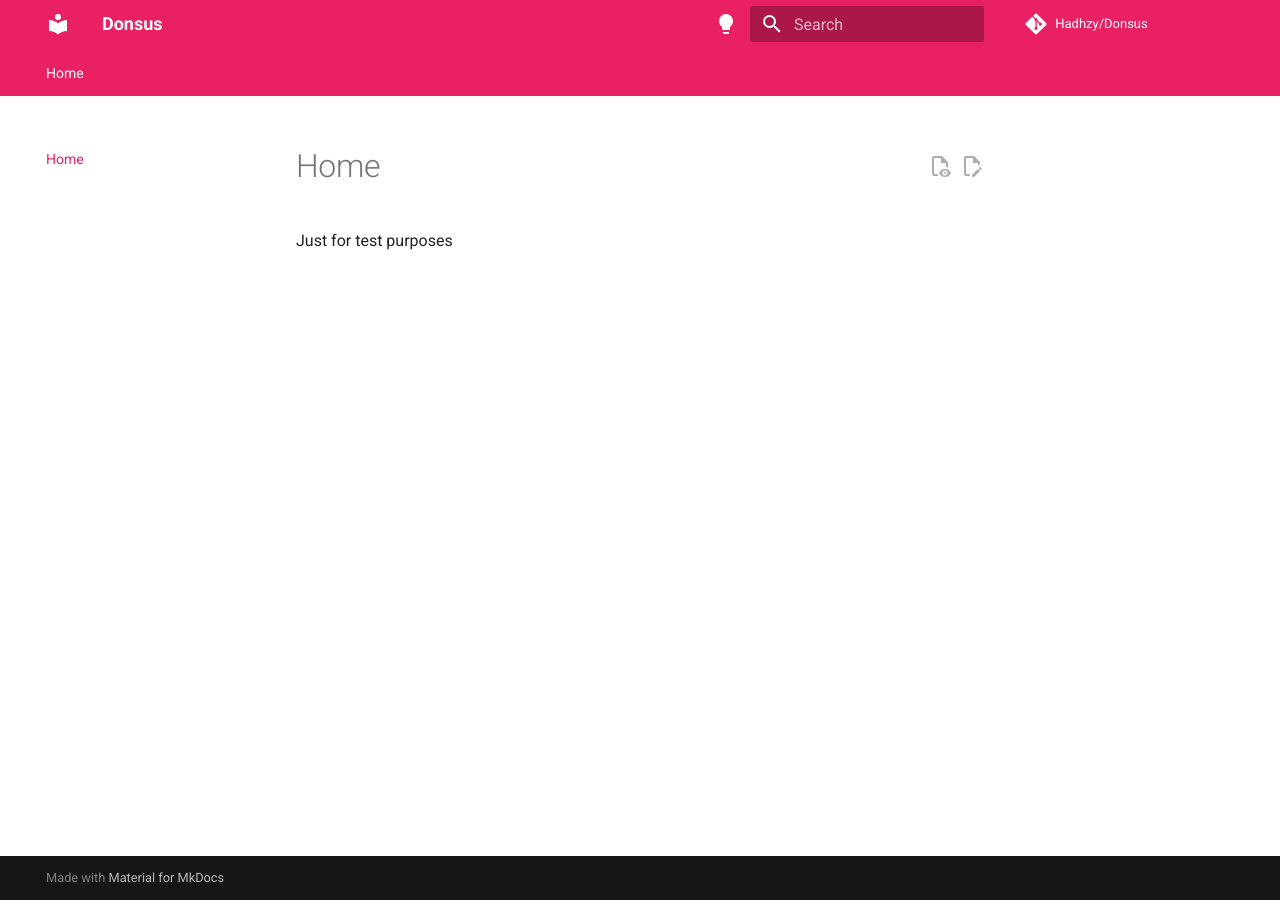
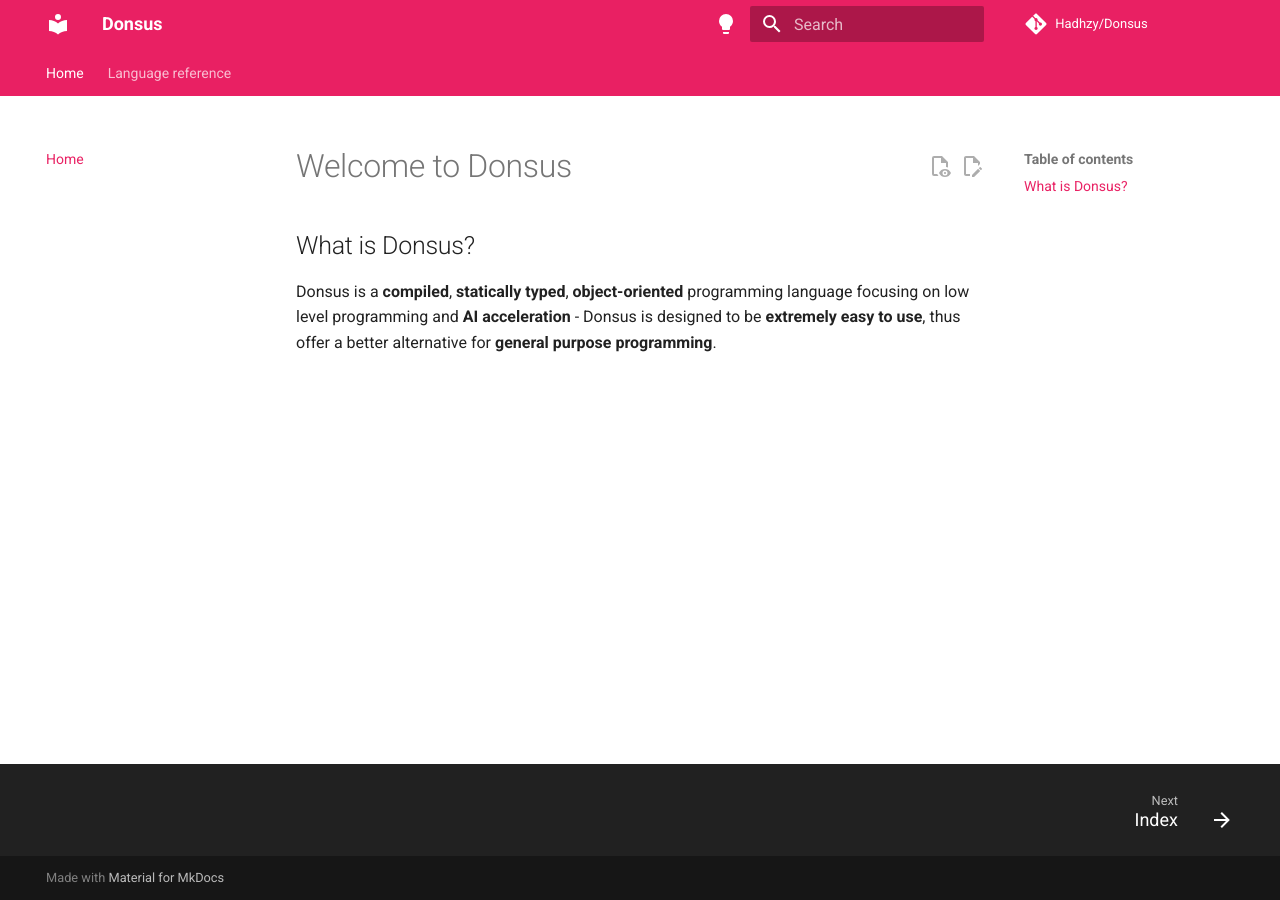
Before and after one commit to Hadhzy/Donsus, an MkDocs documentation site: the page built from docs/docs/index.md, in a window 1280 px wide. Built offline with MkDocs 1.6.1 and Material for MkDocs 9.7.7, drawn with Linux system fonts in a browser that asks for light colours; comment, search, counter and statistics services are not loaded.

Commit message:
docs extension

```diff
--- a/docs/docs/index.md
+++ b/docs/docs/index.md
@@ -1 +1,6 @@
-Just for test purposes
+# Welcome to Donsus
+
+## What is Donsus?
+Donsus is a **compiled**, **statically typed**, **object-oriented** programming language focusing on low level
+programming and **AI acceleration** - Donsus is designed to be **extremely easy to use**, thus offer
+a better alternative for **general purpose programming**.
--- a/docs/mkdocs.yml
+++ b/docs/mkdocs.yml
@@ -56,3 +56,6 @@ theme:
 # Page tree
 nav:
   - Home: index.md
+  - Language reference:
+      - language_ref/index.md
+      - Variables: language_ref/variables/index.md
```
Also changed, not shown: CMakeLists.txt (+12 -2 lines), contribution.md (added, +12 -0 lines), docs/docs/language_ref/index.md (added, +1 -0 lines), docs/docs/language_ref/variables/index.md (added, +21 -0 lines).
